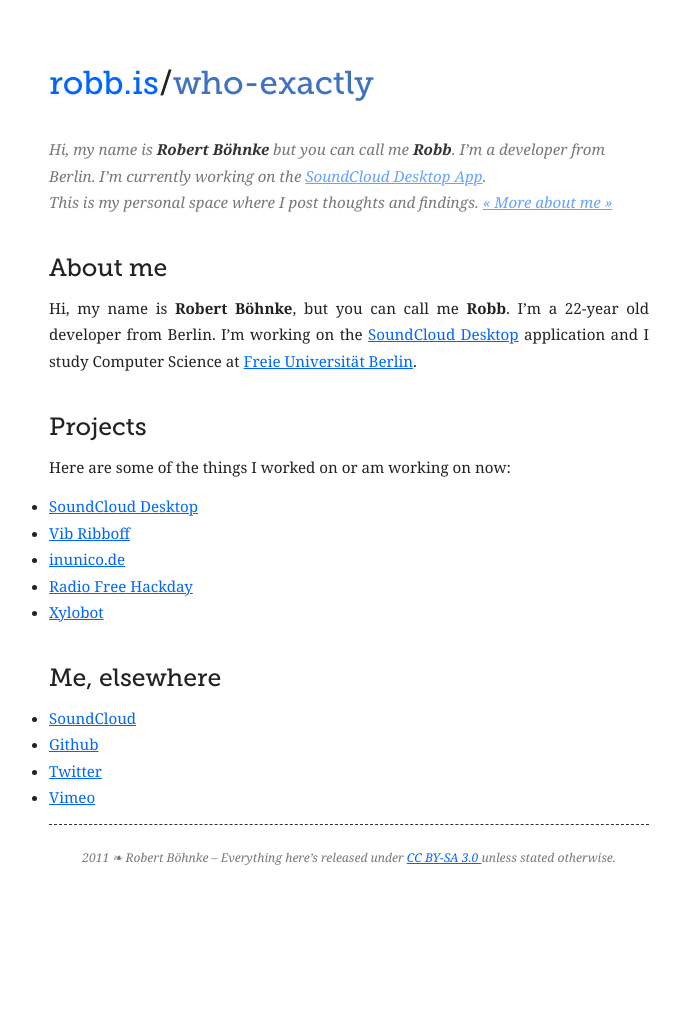
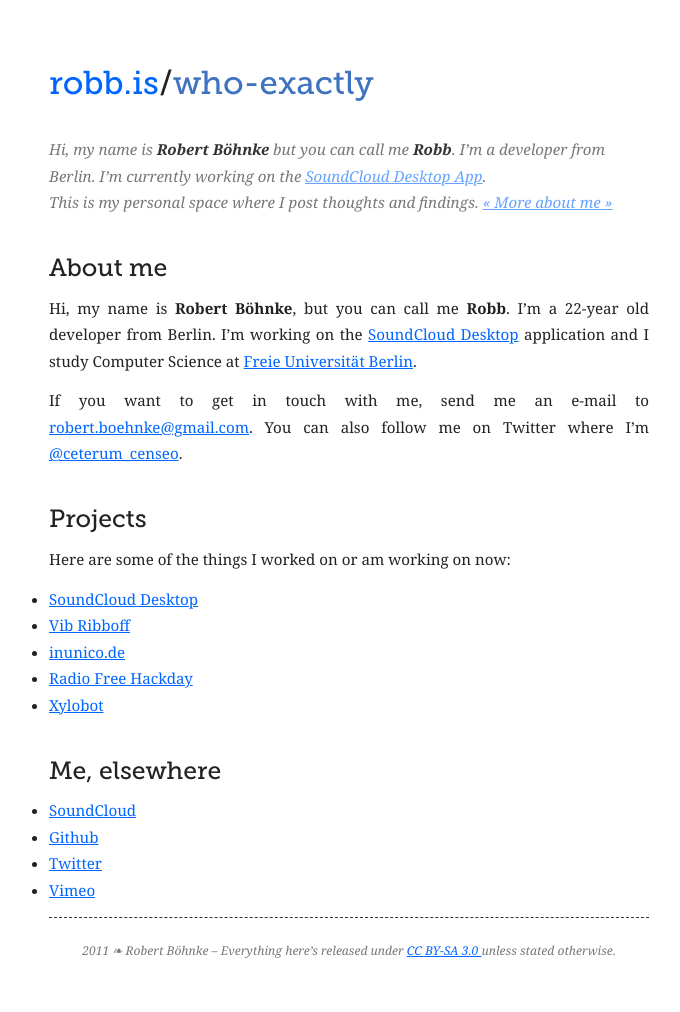
Before and after one commit to orta/robb.is, a Jekyll site: the page built from who-exactly/index.md, in a window 1280 px wide. Shown: the whole page, without its empty margins (291-971 px from the left). Built offline with Jekyll 4.4.1, drawn with Linux system fonts in a browser that asks for light colours; nearby versions of some CDN libraries; Markdown is read by kramdown in place of the engine named in the settings; before the commit the page ends 919 px from its top, so only the background shows below that.

Commit message:
Adding contact information

```diff
--- a/who-exactly/index.md
+++ b/who-exactly/index.md
@@ -6,6 +6,8 @@
 Hi, my name is **Robert Böhnke**, but you can call me **Robb**.
 I’m a 22-year old developer from Berlin.
 I’m working on the [SoundCloud Desktop][soundcloud_desktop] application and I study Computer Science at [Freie Universität Berlin][fu_berlin].
+
+If you want to get in touch with me, send me an e-mail to [robert.boehnke@gmail.com](mailto:robert.boehnke@gmail.com). You can also follow me on Twitter where I’m [@ceterum_censeo][twitter].
 
 ## Projects
 
```
